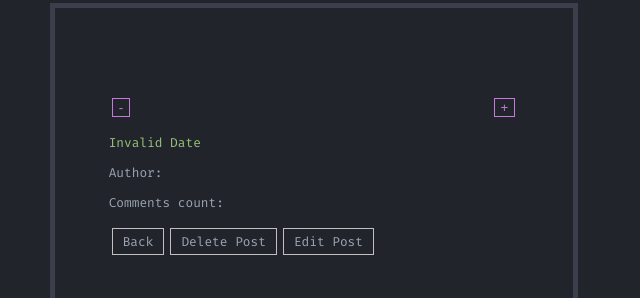
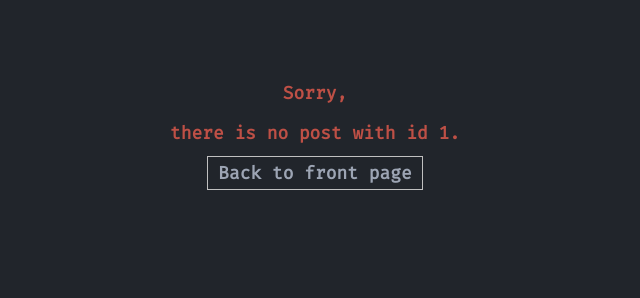
Before and after one commit to xiaoju/react_nd-02b, a React (Create React App) app: page /1/1 in a window 1280 px wide. Shown: the top 298 px of the page, without its empty margins (325-965 px from the left). Built offline with nearby package versions, Linux system fonts and the light colour scheme; no server answers.

Commit message:
fix: conditional rendering to 404 page if url points to deleted post

```diff
--- a/src/components/DetailsContainer.js
+++ b/src/components/DetailsContainer.js
@@ -2,6 +2,7 @@ import React, { Component } from 'react'
 import PropTypes from 'prop-types'
 import { connect } from 'react-redux'
 import { bindActionCreators } from 'redux'
+// import { Redirect } from 'react-router'
 import { withRouter } from 'react-router-dom'
 import {
   sortComments,
@@ -14,6 +15,7 @@ import PostDetails from './PostDetails'
 import SortBar from './SortBar'
 import CommentsList from './CommentsList'
 import NewCommentForm from './NewCommentForm'
+import Page404 from './Page404'
 
 class DetailsContainer extends Component {
 
@@ -23,8 +25,7 @@ class DetailsContainer extends Component {
     this.props.fetchCategories()
       .then(()=>this.props.fetchAllPosts())
       .then(()=>(
-        this.props.posts.allIds.includes(urlPostId) &&
-        // above line to avoid crash of fetchComments when there is no post with postId as an id.
+        this.props.posts.visible.includes(urlPostId) &&
         this.props.showMore(urlPostId)
       ))
   }
@@ -32,6 +33,8 @@ class DetailsContainer extends Component {
   render() {
     const urlPostId = this.props.match.params.id
     const urlCategory = this.props.match.params.category
+    if (!this.props.posts.visible.includes(urlPostId))
+      {return <Page404 urlPostId={urlPostId} urlCategory={urlCategory} />}
 
     return (
       <div className='detailsContainer'>
--- a/src/components/EditPostForm.js
+++ b/src/components/EditPostForm.js
@@ -11,14 +11,11 @@ import {
   withRouter,
   Link,
 } from 'react-router-dom'
+import Page404 from './Page404'
 
 class EditPostForm extends Component {
 
   componentDidMount(){
-    // following is to avoid bug if user open app directly on /editPost/:id
-    // without this code, there would be nothing inside state.posts,
-    // would crash the app.
-    // TODO better would be to redirect to /_/:id
     !this.props.postsPerId[this.props.match.params.id] ?
       this.props.fetchCategories()
         .then(()=>this.props.fetchAllPosts())
@@ -30,8 +27,6 @@ class EditPostForm extends Component {
   handleInitialize() {
     const postId = this.props.match.params.id
     const initialData = {
-      // 'title': this.props.postsPerId[this.props.match.params.id].title,
-      // 'body': this.props.postsPerId[this.props.match.params.id].body,
       'title': this.props.postsPerId[postId].title,
       'body': this.props.postsPerId[postId].body,
     }
@@ -63,6 +58,11 @@ class EditPostForm extends Component {
 
   render(){
     const { handleSubmit } = this.props
+
+    const urlPostId = this.props.match.params.id
+    const urlCategory = this.props.match.params.category
+    if (!this.props.visible.includes(urlPostId))
+      {return <Page404 urlPostId={urlPostId} urlCategory='' />}
 
     return (
       <div className='newPostForm'>
@@ -122,6 +122,7 @@ function mapStateToProps(state) {
     selectedCategory: state.categories.selected || '_',
     allCats: state.categories.allPaths,
     postsPerId: state.posts.perId,
+    visible: state.posts.visible,
   }
 }
 
--- /dev/null
+++ b/src/components/Page404.js
@@ -0,0 +1,34 @@
+import React, { Component } from 'react'
+import PropTypes from 'prop-types'
+import {
+  Link,
+} from 'react-router-dom'
+
+class Page404 extends Component {
+
+  render(){
+    return (
+      <div
+        className='defaultMessage'
+        style={{
+          'color': 'rgb(190, 80, 70)',
+        }}
+        >
+        <p>Sorry,</p>
+        <p>there is no post with id {this.props.urlPostId}.</p>
+        <Link
+          to={`/${this.props.urlCategory}`}
+          className='button'
+          >Back to front page
+        </Link>
+      </div>
+    )
+  }
+}
+
+export default (Page404)
+
+Page404.propTypes = {
+  urlPostId: PropTypes.string.isRequired,
+  urlCategory: PropTypes.string,
+}
```
